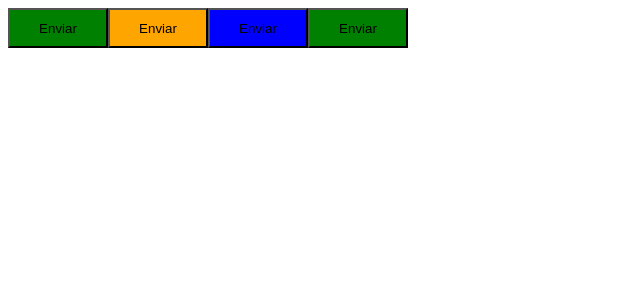
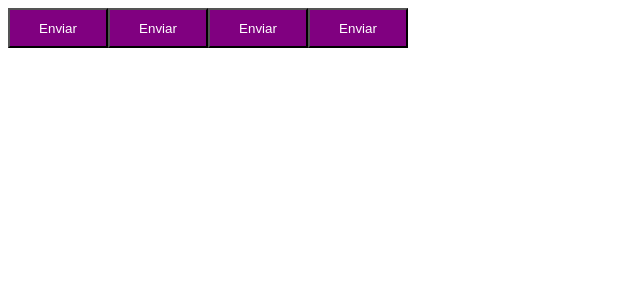
Before and after one commit to santanaIgot/ignite-timer, a React (Vite) app: page / in a window 1280 px wide. Shown: the top 300 px of the page, without its empty margins (0-640 px from the left). Built offline with nearby package versions, Linux system fonts and the light colour scheme.

Commit message:
[feat] - propriedade themes

```diff
--- a/src/App.tsx
+++ b/src/App.tsx
@@ -1,14 +1,14 @@
-import { Button } from "./components/button"
+import { Button } from "./components/button";
+import { ThemeProvider } from "styled-components";
+import { defaultTheme } from "./styles/themes/default";
 
 export function App() {
-
-
   return (
-    <>
-    <Button color="primary"/>
-    <Button color="danger"/>
-    <Button color="success"/>
-    <Button />
-   </>
-  )
+    <ThemeProvider theme={defaultTheme}>
+      <Button color="primary" />
+      <Button color="danger" />
+      <Button color="success" />
+      <Button />
+    </ThemeProvider>
+  );
 }
--- a/src/components/Button.styles.ts
+++ b/src/components/Button.styles.ts
@@ -1,4 +1,6 @@
 import styled from 'styled-components';
+
+
 
 
 export type ButtonVariant = 'primary' | 'sencodary' | 'danger' | 'success' ;
@@ -20,8 +22,11 @@ export const ButtonContainer = styled.button<ButtonContainerProps>`
     width: 100px;
     height:40px;
 
-    ${props => {
+    background-color: ${props => props.theme.primary};
+    color: ${props => props.theme.white}
+
+    /* ${props => {
         return`background-color: ${buttonVariants[props.variant]}`
-    }}
+    }} */
 
 `
--- /dev/null
+++ b/src/styles/themes/default.ts
@@ -0,0 +1,6 @@
+export const defaultTheme = {
+    primary: 'purple',
+    secondary: 'orange',
+    white: 'white'
+
+}
```
